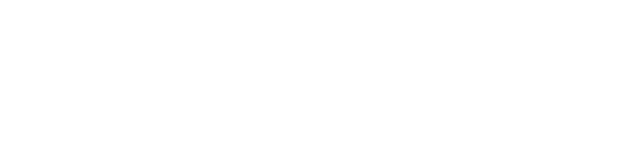
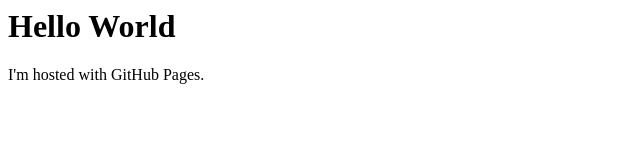
Before and after one commit to catama/catama.github.io, a plain HTML site: page index.html in a window 1280 px wide. Shown: the whole page, without its empty margins (0-640 px from the left). Drawn offline with Linux system fonts and the light colour scheme.

Commit message:
Update index.html

```diff
--- a/index.html
+++ b/index.html
@@ -1,4 +1,6 @@
 <html>
-
-
+    <body>
+        <h1>Hello World</h1>
+        <p>I'm hosted with GitHub Pages.</p>
+    </body>
 </html>
```
